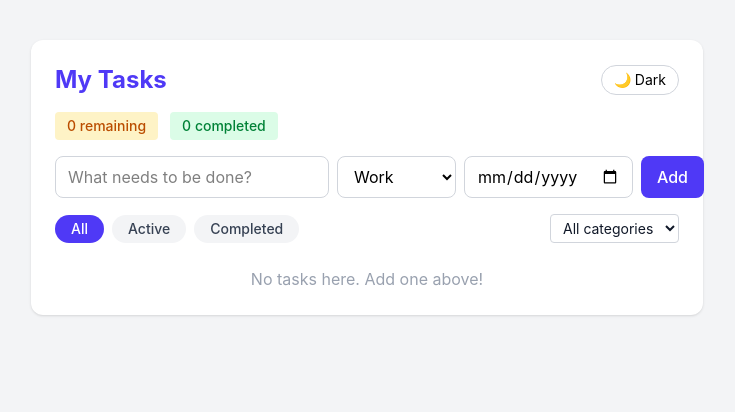
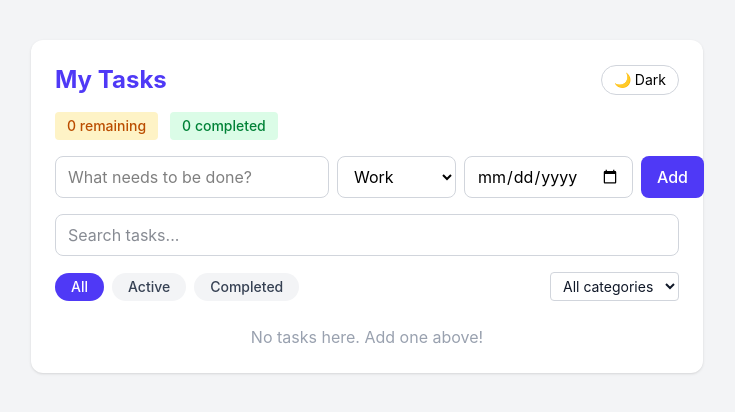
Before and after one commit to ashad0806/Task-Manager, a React (Vite) app: page / in a window 1280 px wide. Shown: the top 412 px of the page, without its empty margins (273-1008 px from the left). Built offline with nearby package versions, Linux system fonts and the light colour scheme.

Commit message:
Feat: Add Task Search Box

```diff
--- a/src/App.jsx
+++ b/src/App.jsx
@@ -6,6 +6,7 @@ import TaskList from './components/TaskList';
 import FilterBar from './components/FilterBar';
 import Stats from './components/Stats';
 import ThemeToggle from './components/ThemeToggle';
+import SearchBox from './components/SearchBox';
 
 const systemTheme = () =>
   window.matchMedia('(prefers-color-scheme: dark)').matches ? 'dark' : 'light';
@@ -15,8 +16,8 @@ function App() {
   const [theme, setTheme] = useLocalStorage('theme', systemTheme());
   const [filter, setFilter] = useState('all');
   const [categoryFilter, setCategoryFilter] = useState('All');
+  const [searchText, setSearchText] = useState('');
 
-  // Put/remove the "dark" class on <html> whenever the theme changes
   useEffect(() => {
     document.documentElement.classList.toggle('dark', theme === 'dark');
   }, [theme]);
@@ -51,7 +52,6 @@ function App() {
     );
   };
 
-  // DRAG-AND-DROP: move the dragged task to the target task's position
   const reorderTasks = (dragId, targetId) => {
     setTasks((prev) => {
       const from = prev.findIndex((t) => t.id === dragId);
@@ -65,7 +65,6 @@ function App() {
     });
   };
 
-  // Live counts (always based on ALL tasks)
   const completedCount = tasks.filter((t) => t.completed).length;
   const remainingCount = tasks.length - completedCount;
   const overdueCount = tasks.filter((t) => getDueStatus(t) === 'overdue').length;
@@ -76,7 +75,10 @@ function App() {
       (filter === 'active' && !t.completed) ||
       (filter === 'completed' && t.completed);
     const categoryOk = categoryFilter === 'All' || t.category === categoryFilter;
-    return statusOk && categoryOk;
+    const searchOk =
+      !searchText.trim() ||
+      t.text.toLowerCase().includes(searchText.trim().toLowerCase());
+    return statusOk && categoryOk && searchOk;
   });
 
   return (
@@ -96,6 +98,8 @@ function App() {
         />
 
         <TaskForm onAdd={addTask} />
+
+        <SearchBox value={searchText} onChange={setSearchText} />
 
         <FilterBar
           filter={filter}
--- /dev/null
+++ b/src/components/SearchBox.jsx
@@ -0,0 +1,16 @@
+import { fieldClass } from '../utils/styles';
+
+export default function SearchBox({ value, onChange }) {
+  return (
+    <div className="mt-4">
+      <input
+        type="text"
+        value={value}
+        onChange={(e) => onChange(e.target.value)}
+        placeholder="Search tasks..."
+        aria-label="Search tasks"
+        className={`w-full ${fieldClass}`}
+      />
+    </div>
+  );
+}
```
